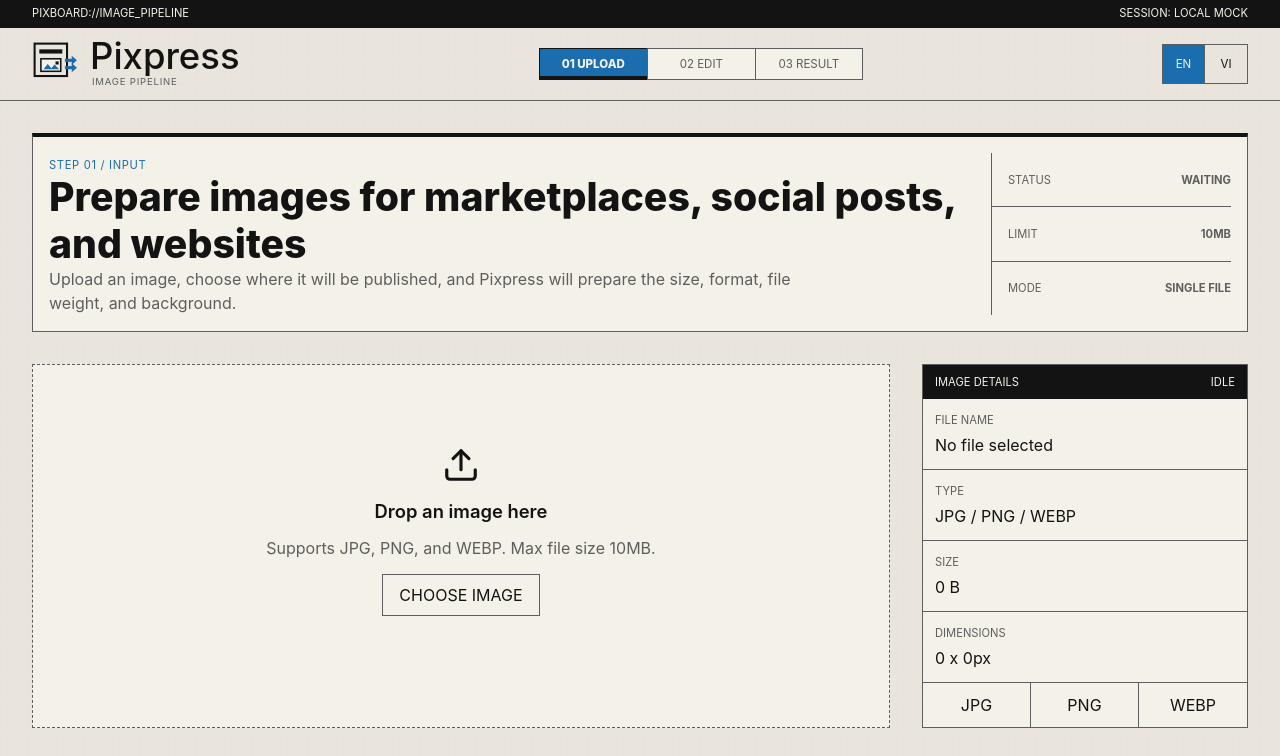
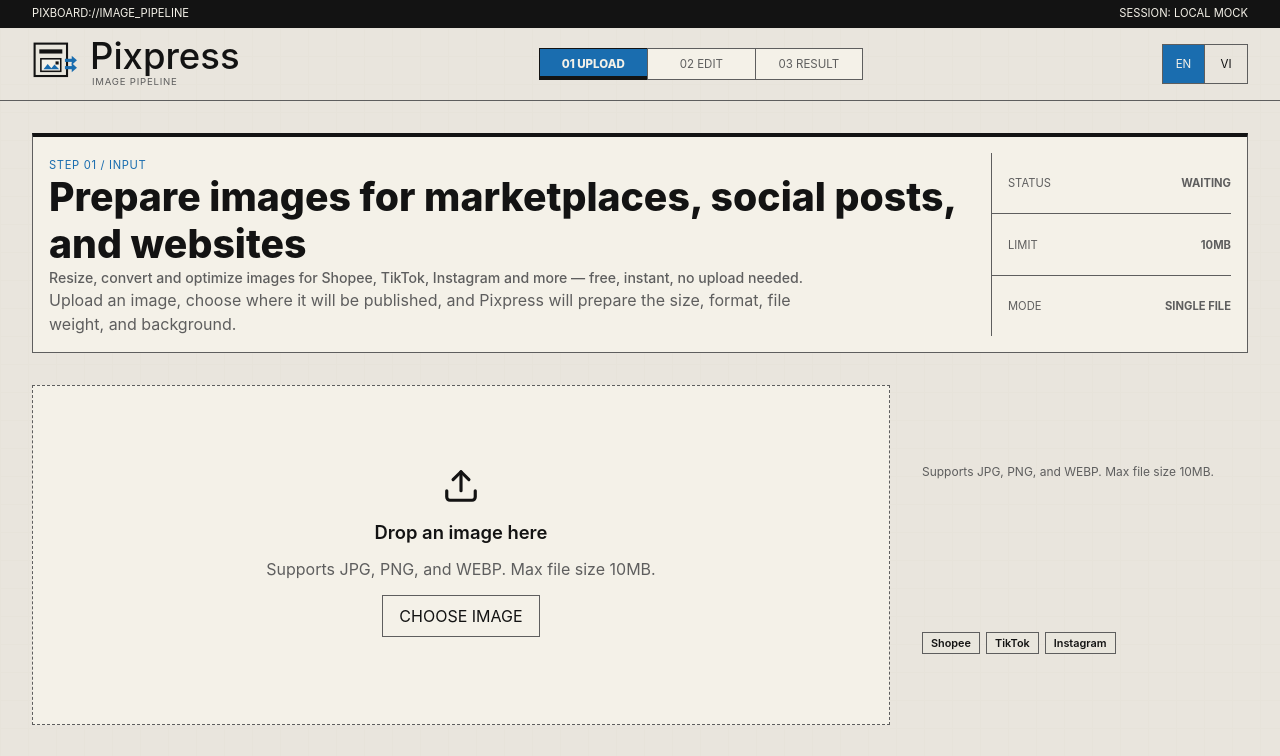
Before and after one commit to DuongStark/Pixpress, a React (Vite) app in the folder FE/: page / in a window 1280 px wide. Shown: the top 756 px of the page. Built offline with nearby package versions, Linux system fonts and the light colour scheme.

Commit message:
feat: add tagline and platform badges to UploadPage

```diff
--- a/FE/src/i18n.tsx
+++ b/FE/src/i18n.tsx
@@ -35,6 +35,7 @@
     upload: {
       eyebrow: "Step 01 / Input",
       title: "Prepare images for marketplaces, social posts, and websites",
+      tagline: "Resize, convert and optimize images for Shopee, TikTok, Instagram and more — free, instant, no upload needed.",
       description:
         "Upload an image, choose where it will be published, and Pixpress will prepare the size, format, file weight, and background.",
       uploadStatus: "Upload status",
@@ -182,6 +183,7 @@
     upload: {
       eyebrow: "Bước 1 — Tải ảnh",
       title: "Chuẩn bị ảnh sẵn sàng đăng bán",
+      tagline: "Resize, chuyển đổi và tối ưu ảnh cho Shopee, TikTok, Instagram — miễn phí, tức thì, xử lý ngay trên trình duyệt.",
       description:
         "Tải ảnh lên, chọn nơi đăng, Pixpress sẽ chuẩn hóa kích thước, định dạng, dung lượng và nền ảnh.",
       uploadStatus: "Thông tin ảnh",
--- a/FE/src/pages/UploadPage.module.css
+++ b/FE/src/pages/UploadPage.module.css
@@ -101,6 +101,40 @@
   justify-content: flex-end;
 }
 
+.tagline {
+  color: var(--color-tertiary);
+  font-size: 0.88rem;
+  font-weight: 500;
+  margin: 0 0 4px;
+}
+
+.dropzoneHints {
+  display: flex;
+  align-items: center;
+  flex-wrap: wrap;
+  gap: 10px;
+  padding: 8px 0 0;
+}
+
+.hintText {
+  color: var(--color-secondary);
+  font-size: 0.75rem;
+}
+
+.platformBadges {
+  display: flex;
+  gap: 6px;
+}
+
+.platformBadges span {
+  background: var(--color-neutral, #f3f4f6);
+  border: 1px solid var(--color-secondary);
+  color: var(--color-primary);
+  font-size: 0.68rem;
+  font-weight: 600;
+  padding: 3px 8px;
+}
+
 .seoPanel,
 .faqPanel {
   animation: panelIn 220ms ease-out;
--- a/FE/src/pages/UploadPage.tsx
+++ b/FE/src/pages/UploadPage.tsx
@@ -68,6 +68,7 @@
         <div>
           <span className="eyebrow">{t.upload.eyebrow}</span>
           <h1>{t.upload.title}</h1>
+          <p className={styles.tagline}>{t.upload.tagline}</p>
           <p>{t.upload.description}</p>
         </div>
         <div className="threadMeta" aria-label={t.upload.uploadStatus}>
@@ -92,6 +93,16 @@
           onFileSelected={handleFileSelected}
           onRemove={handleRemove}
         />
+        <div className={styles.dropzoneHints}>
+          <span className={styles.hintText}>
+            {t.dropzone.supports}
+          </span>
+          <div className={styles.platformBadges}>
+            <span>Shopee</span>
+            <span>TikTok</span>
+            <span>Instagram</span>
+          </div>
+        </div>
 
         <aside className={styles.queuePanel}>
           <div className={styles.panelHeader}>
```
